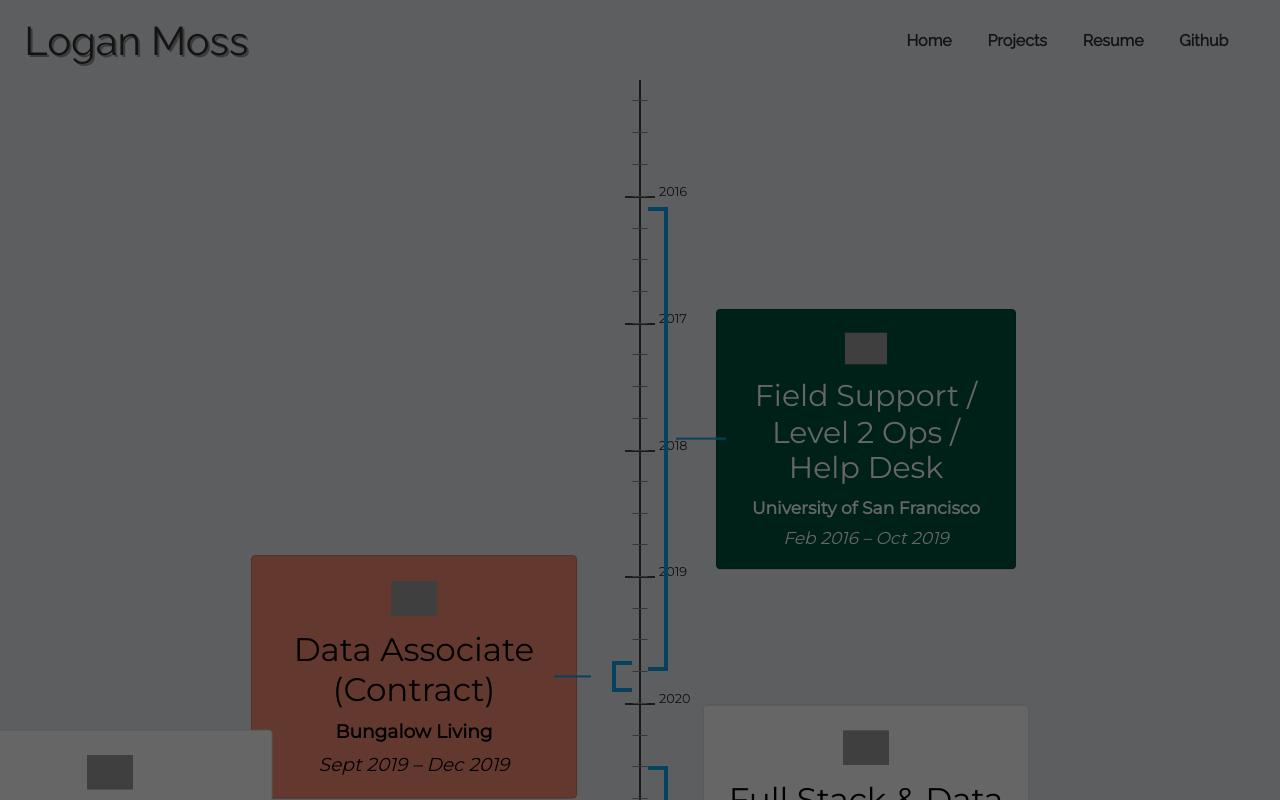
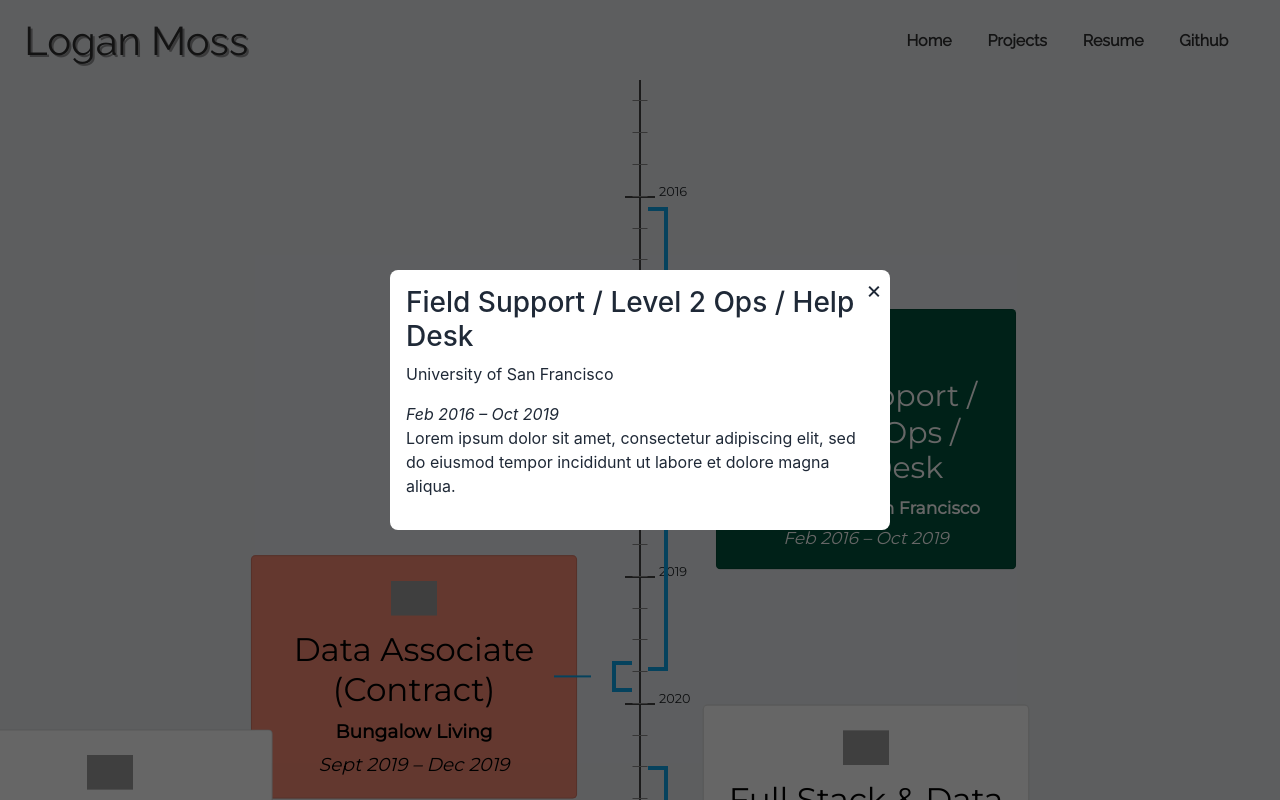
Before and after one commit to Loganrdj/portfolio, a React (Create React App) app: page /resume in a window 1280 px wide. Both pictures are taken after a click on the element 865 px from the left and 438 px from the top of the page. Shown: the top 800 px of the page. Built offline with nearby package versions, Linux system fonts and the light colour scheme; grey boxes are pictures that could not be loaded.

Commit message:
Fix modal display by avoiding Bootstrap class conflict

```diff
--- a/src/App.css
+++ b/src/App.css
@@ -632,7 +632,7 @@ html,body{
   z-index: 2000;
 }
 
-.modal {
+.experience-modal {
   background: #fff;
   padding: 1rem;
   border-radius: 8px;
--- a/src/components/Resume/ExperienceModal.js
+++ b/src/components/Resume/ExperienceModal.js
@@ -7,7 +7,7 @@ export default function ExperienceModal({ exp, onClose }) {
 
   const modalContent = (
     <div className="modal-overlay" onClick={onClose}>
-      <div className="modal" onClick={(e) => e.stopPropagation()}>
+      <div className="experience-modal" onClick={(e) => e.stopPropagation()}>
         <div className="modal-close" onClick={onClose}>&times;</div>
         <h3>{exp.title}</h3>
         <p className="company">{exp.company}</p>
```
